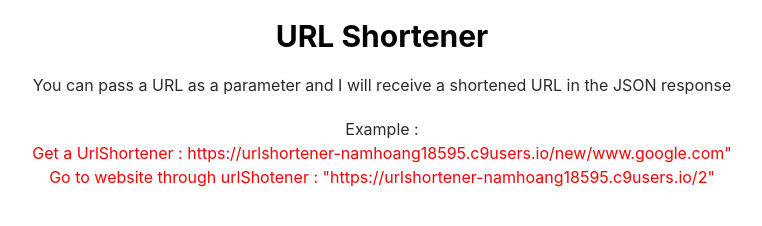
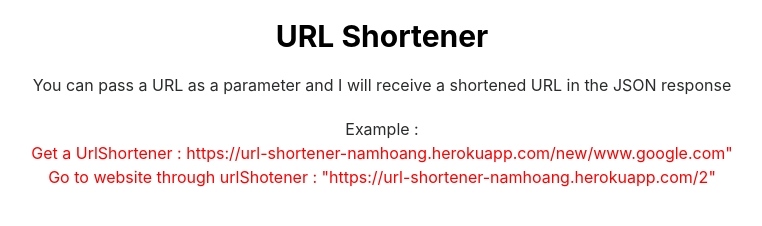
Before and after one commit to hoangnambkhn/url-shortener, a website: page public/index.html in a window 1280 px wide. Shown: the whole page, without its empty margins (258-1020 px from the left). Drawn offline with nearby package versions, Linux system fonts and the light colour scheme.

Commit message:
initial commit

```diff
--- a/package.json
+++ b/package.json
@@ -4,10 +4,11 @@
   "description": "",
   "main": "index.js",
   "scripts": {
+    "start" : "node server.js"
     "test": "echo \"Error: no test specified\" && exit 1"
   },
-  "author": "namhoang",
-  "license": "MIT",
+  "author": "namhoang18595@gmail.com",
+  "license": "ISC",
   "dependencies": {
     "body-parser": "^1.17.1",
     "cors": "^2.8.3",
--- a/public/index.html
+++ b/public/index.html
@@ -18,8 +18,8 @@
     <div style="margin:20px;" >
      Example :
     <div style="color:red">
-    Get a UrlShortener : https://urlshortener-namhoang18595.c9users.io/new/www.google.com" </br>
-    Go to website through urlShotener : "https://urlshortener-namhoang18595.c9users.io/2"
+    Get a UrlShortener : https://url-shortener-namhoang.herokuapp.com/new/www.google.com" </br>
+    Go to website through urlShotener : "https://url-shortener-namhoang.herokuapp.com/2"
     </div>
     </div>
 
```
Also changed, not shown: 3 other files.
